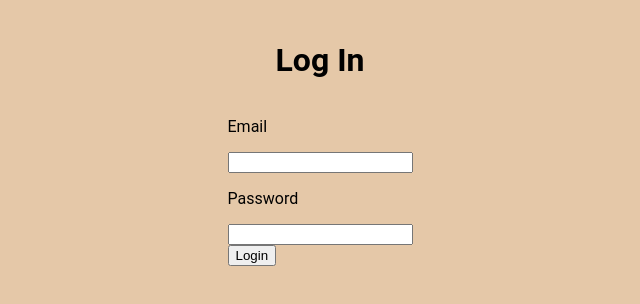
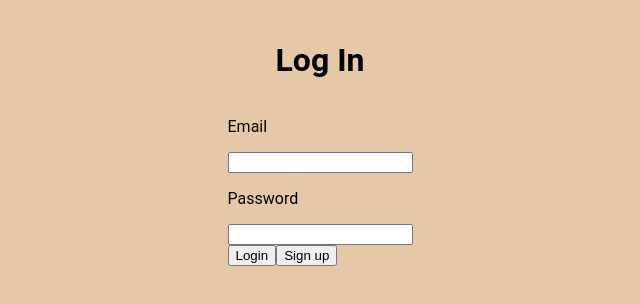
Before and after one commit to wassimghommidh/MovieApp, a React (Create React App) app: page /Login in a window 1280 px wide. Shown: the top 304 px of the page, without its empty margins (320-960 px from the left). Built offline with nearby package versions, Linux system fonts and the light colour scheme.

Commit message:
“update-signIn

```diff
--- a/package.json
+++ b/package.json
@@ -9,6 +9,7 @@
     "axios": "^0.27.2",
     "react": "^18.2.0",
     "react-dom": "^18.2.0",
+    "react-router-dom": "^6.4.1",
     "react-scripts": "5.0.1",
     "react-slick": "^0.29.0",
     "slick-carousel": "^1.8.1",
--- a/src/App.js
+++ b/src/App.js
@@ -1,5 +1,8 @@
 import React from "react";
+import ReactDOM from "react-dom/client";
 import "./App.css";
+import { BrowserRouter, Routes, Route } from "react-router-dom";
+
 import Navbar from "./components/Navbar";
 import Slidermovie from "./components/Slidermovie";
 import Login from "./components/Login";
@@ -8,10 +11,7 @@ import Signup from "./components/Signup";
 const App = () => {
   return (
     <>
-      {/* <Signup /> */}
-      <Login/>
-      {/* <Navbar />
-      <Slidermovie /> */}
+      <Login />
     </>
   );
 };
--- a/src/components/Login.jsx
+++ b/src/components/Login.jsx
@@ -1,13 +1,18 @@
 import React, { useState } from "react";
-import PropTypes from "prop-types";
+// import PropTypes from "prop-types";
 import "./Login.css";
 import axios from "axios";
+import { useNavigate } from "react-router-dom";
+
+// import Navbar from "./Navbar";
 export default function Login() {
   const [email, setemail] = useState();
   const [password, setPassword] = useState();
   const [loading, setLoading] = useState(false);
   const [isError, setIsError] = useState(false);
   const [data, setData] = useState(null);
+
+  const navigate = useNavigate();
 
   const handleSubmit = () => {
     setLoading(true);
@@ -20,6 +25,12 @@ export default function Login() {
       .post("http://localhost:5000/user/signInUser", data)
       .then((res) => {
         setData(res.data);
+        console.log(res.data, "hello");
+        if (res.data === "welcome") {
+          navigate("/Navbar");
+        } else {
+          alert("username or password is incorrect!");
+        }
         setemail("");
         setPassword("");
         setLoading(false);
@@ -54,6 +65,13 @@ export default function Login() {
           >
             Login
           </button>
+          <button
+            type="submit"
+            className="btn btn-primary mt-3"
+            onClick={() => navigate("/Signup")}
+          >
+            Sign up
+          </button>
         </div>
       </form>
     </div>
--- a/src/components/Navbar.jsx
+++ b/src/components/Navbar.jsx
@@ -1,8 +1,79 @@
-import React, { Component } from "react";
+// import React, { Component } from "react";
+// import logo from "../photos/logo.jpg";
+// import "./Navbar.css";
+// import { useNavigate } from "react-router-dom";
+
+// export default class Navbar extends Component {
+//   render() {
+//     return (
+//       <>
+//         <div class="container">
+//           <nav>
+//             <span class="nav-toggle" id="js-nav-toggle">
+//               <i class="fas fa-bars"></i>
+//             </span>
+//             <div class="logoo">
+//               <img id="logoo" src={logo} alt="horse" width={120} />
+//             </div>
+//             <div className="menu">
+//               <div class="dropdown">
+//                 <button class="dropdown-btn">Movies</button>
+//                 <div class="dropdown-content">
+//                   <a href="#">Upcoming releases</a>
+//                   <a href="#">Top 100 Movies</a>
+//                   <a href="#">Most popular movies</a>
+//                   <a href="#">Top Box Office</a>
+//                 </div>
+//               </div>
+
+//               <div class="dropdown">
+//                 <button class="dropdown-btn">Tv Shows</button>
+//                 <div class="dropdown-content">
+//                   <a href="#">Upcoming releases</a>
+//                   <a href="#">Top 100 Tv Shows</a>
+//                   <a href="#">Most popular Tv Shows </a>
+//                 </div>
+//               </div>
+
+//               <div class="dropdown">
+//                 <button class="dropdown-btn">Awards and Events</button>
+//                 <div class="dropdown-content">
+//                   <a href="#">Oscars</a>
+//                   <a href="#">Emmys</a>
+//                 </div>
+//               </div>
+
+//               <div class="dropdown">
+//                 <button class="dropdown-btn">Tv Shows</button>
+//                 <div class="dropdown-content">
+//                   <a href="#">Upcoming releases</a>
+//                   <a href="#">Top 100 Tv Shows</a>
+//                   <a href="#">Most popular Tv Shows </a>
+//                 </div>
+//               </div>
+//             </div>
+
+//             <ul id="js-menu">
+//               {/* <li>SignUp</li>
+//               <li>Login</li> */}
+//               <li onClick={() => this.props.navigation.navigate("Login")}>
+//                 Logout
+//               </li>
+//             </ul>
+//           </nav>
+//         </div>
+//       </>
+//     );
+//   }
+// }
+
+import React from "react";
 import logo from "../photos/logo.jpg";
 import "./Navbar.css";
-export default class Navbar extends Component {
-  render() {
+import { useNavigate } from "react-router-dom";
+
+export default function Navbar() {
+  const navigate = useNavigate();
   return (
     <>
       <div class="container">
@@ -52,12 +123,12 @@ export default class Navbar extends Component {
           </div>
 
           <ul id="js-menu">
-              <li>SignUp</li>
-              <li>Login</li>
+            {/* <li>SignUp</li>
+          <li>Login</li> */}
+            <li onClick={() => navigate("/Login")}>Logout</li>
           </ul>
         </nav>
       </div>
     </>
   );
 }
-}
--- a/src/components/Signup.jsx
+++ b/src/components/Signup.jsx
@@ -2,7 +2,9 @@ import React, { useState } from "react";
 // import PropTypes from "prop-types";
 import "./Signup.css";
 import axios from "axios";
+import { useNavigate } from "react-router-dom";
 export default function Signup() {
+  const navigate = useNavigate();
   const [email, setemail] = useState();
   const [password, setPassword] = useState();
   const [loading, setLoading] = useState(false);
@@ -30,6 +32,11 @@ export default function Signup() {
       });
   };
 
+  function Custom() {
+    handleSubmit();
+    navigate("/Navbar");
+  }
+
   return (
     <div className="login-wrapper">
       <h1>Sign up</h1>
@@ -49,7 +56,7 @@ export default function Signup() {
           <button
             type="submit"
             className="btn btn-primary mt-3"
-            onClick={handleSubmit}
+            onClick={Custom}
             disabled={loading}
           >
             Sign up
--- a/src/index.js
+++ b/src/index.js
@@ -1,11 +1,37 @@
-import React from 'react';
-import ReactDOM from 'react-dom/client';
-import './index.css';
-import App from './App';
+// import React from 'react';
+// import ReactDOM from 'react-dom/client';
+// import './index.css';
+// import App from './App';
+// import { BrowserRouter } from "react-router-dom";
 
-const root = ReactDOM.createRoot(document.getElementById('root'));
+// const root = ReactDOM.createRoot(
+//   document.getElementById('root')
+// );
+
+// root.render(
+//   <BrowserRouter>
+//     <App />
+//   </BrowserRouter>
+// );
+
+import React from "react";
+import ReactDOM from "react-dom/client";
+import App from "./App";
+import { BrowserRouter, Route, Routes } from "react-router-dom";
+import Login from "./components/Login";
+import Navbar from "./components/Navbar";
+import Signup from "./components/Signup";
+
+const root = ReactDOM.createRoot(document.getElementById("root"));
 root.render(
   <React.StrictMode>
-    <App />
+    <BrowserRouter>
+      <Routes>
+        <Route index element={<App />} />
+        <Route path="Login" element={<Login />} />
+        <Route path="Navbar" element={<Navbar />} />
+        <Route path="Signup" element={<Signup />} />
+      </Routes>
+    </BrowserRouter>
   </React.StrictMode>
 );
```
Also changed, not shown: 1 other file (tests, documents, lock files or other folders). Lines whose indentation alone changed are shown as unchanged.
